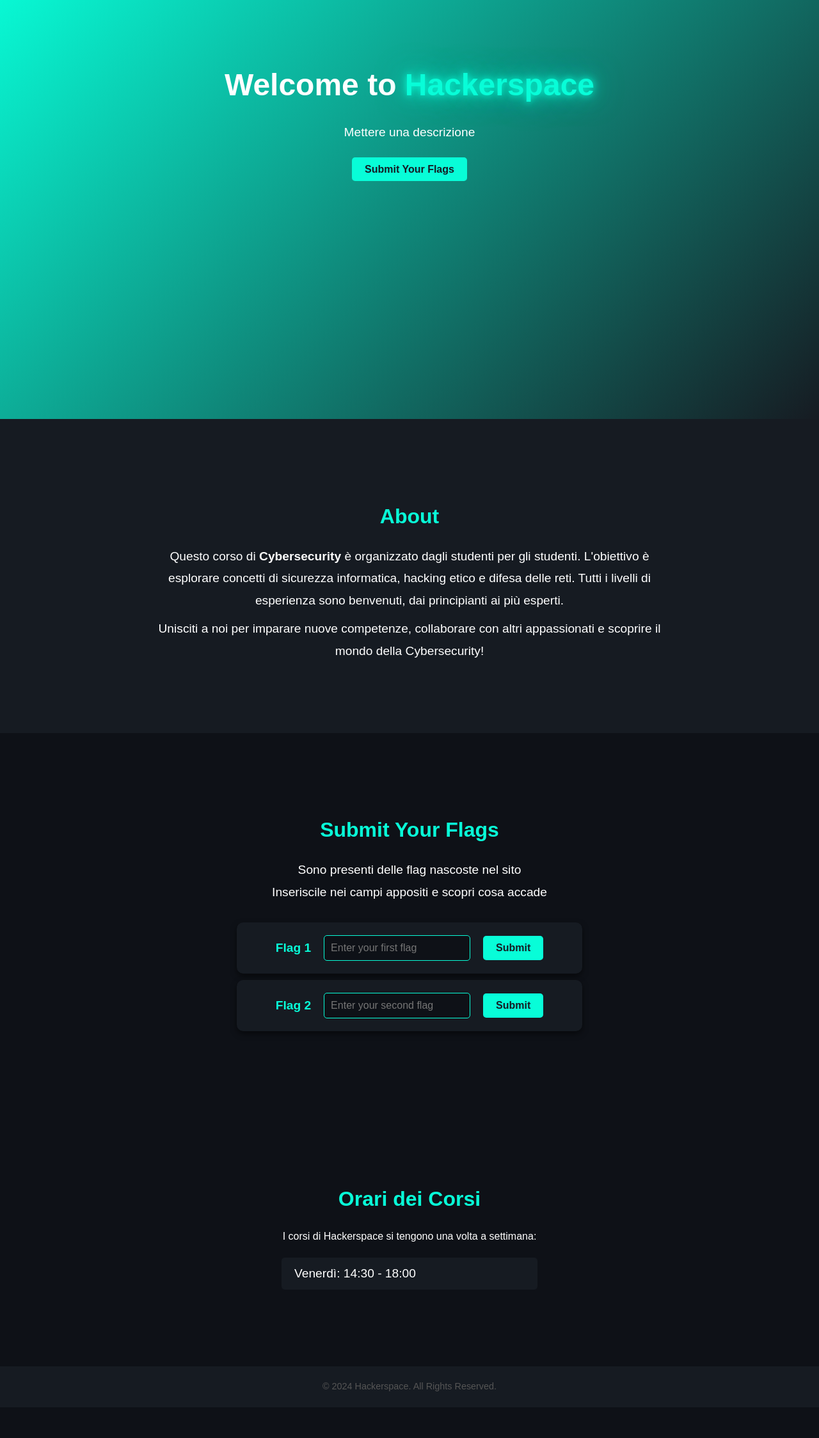
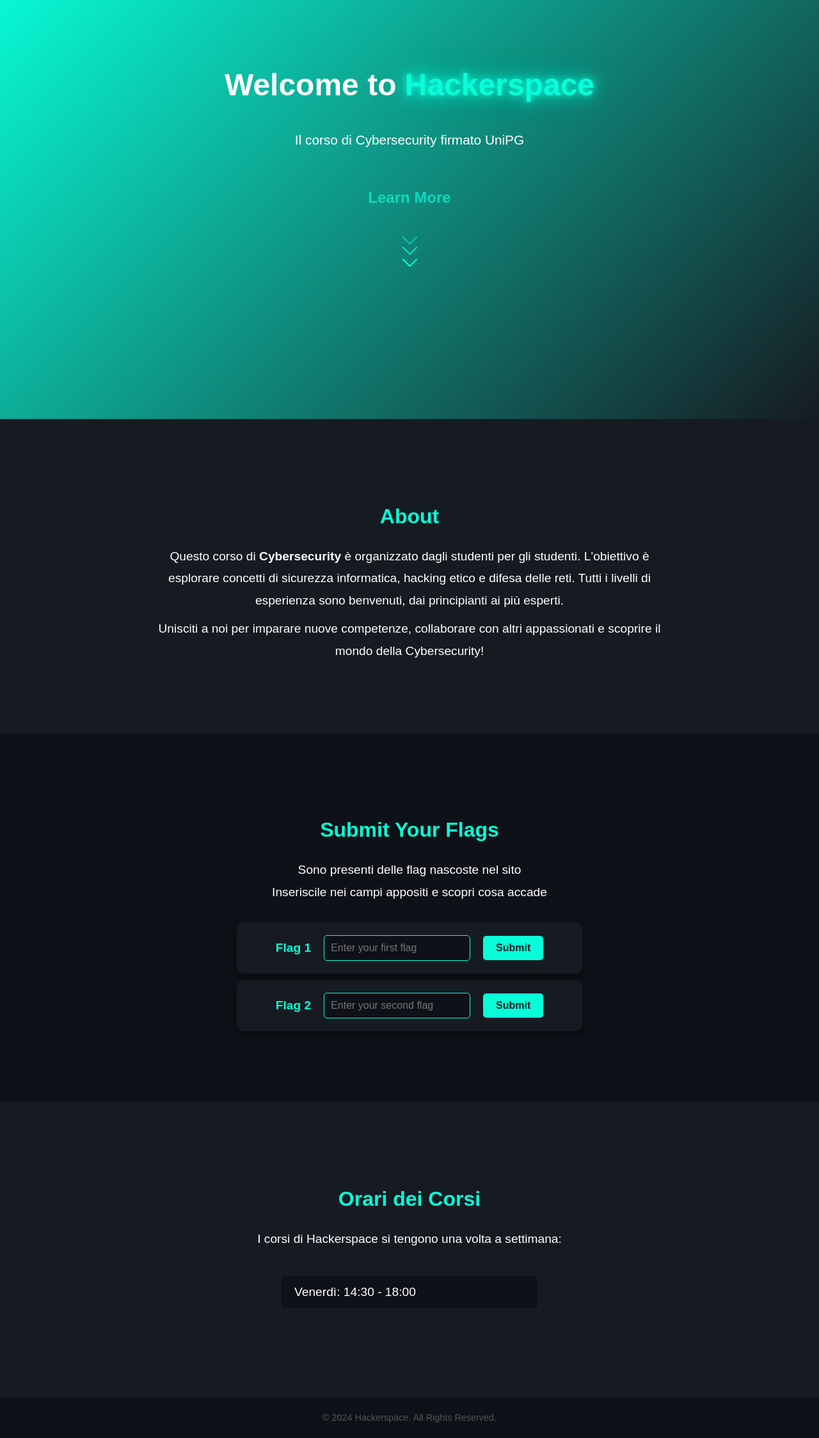
Before and after one commit to IngrifHackTeam/Hackerspace, a Flask app: page / in a window 1280 px wide. Shown: the part 145-2393 px from the top of the page at 64% size. Before the commit the page ends 2320 px from the top, so only its background shows below. Run offline with Flask 3, Linux system fonts and the light colour scheme.

Commit message:
correzione css e html

```diff
--- a/flask_app/static/css/style.css
+++ b/flask_app/static/css/style.css
@@ -22,6 +22,7 @@ header {
     position: sticky;
     top: 0;
     z-index: 1000;
+    user-select: none;
 }
 
 header .logo {
@@ -74,6 +75,7 @@ header nav a:hover {
     position: relative; /* Aggiunto per permettere il posizionamento assoluto delle bolle */
     overflow: hidden; /* Nasconde gli oggetti che escono dalla sezione */
     height: 500px; /* Altezza definita per Hero */
+    user-select: none;
 }
 
 /* Effetto di glow sul titolo */
@@ -106,24 +108,103 @@ header nav a:hover {
     }
 }
 
-
-#hero p {
-    font-size: 1.2rem;
-    margin-bottom: 30px;
+.hero-introduzione {
+    font-size: 1.3rem;
+    padding-top: 10px;
+    color: white;
 }
 
-#hero .btn {
-    padding: 10px 20px;
-    background: #08fdd8;
-    color: #161b22;
-    font-weight: bold;
-    border-radius: 5px;
-    transition: background 0.3s, transform 0.2s;
+/* Contenitore generale di Learn More */
+.learn-more-container {
+    display: inline-block; /* Mantiene la scritta inline ma come un contenitore */
+    position: relative; /* Necessario per attivare hover su tutto il contenitore */
+    padding: 10px 100px 10px 100px; /* Padding per estendere l'area sensibile */
+
+
 }
 
-#hero .btn:hover {
-    background: #f72585;
-    transform: scale(1.1);
+/* Scritta "Learn More" */
+.learn-more-to-about {
+    font-size: 1.5rem;
+    font-weight: bold;
+    color: #08fdd8;
+    text-shadow: none; /* Nessuna ombra di default */
+    transition: opacity 0.3s ease-in-out; /* Transizione per l'opacità */
+    opacity: 0.7; /* Partenza con opacità ridotta */
+}
+
+/* Effetto hover e focus sul contenitore */
+.learn-more-container:hover .learn-more-to-about,
+.learn-more-container:focus-within .learn-more-to-about {
+    text-shadow:
+        0px 0px 8px rgba(8, 253, 216, 0.8),
+        0px 0px 20px rgba(8, 253, 216, 0.6),
+        0px 0px 40px rgba(8, 253, 216, 0.4);
+    animation: pulsate 1.5s infinite ease-in-out; /* Attiva l'animazione pulsante */
+    opacity: 1; /* Opacità piena al passaggio del mouse */
+}
+
+/* Animazione pulsate */
+@keyframes pulsate {
+    0%, 100% {
+        text-shadow:
+            0px 0px 8px rgba(8, 253, 216, 0.8),
+            0px 0px 20px rgba(8, 253, 216, 0.6),
+            0px 0px 40px rgba(8, 253, 216, 0.4);
+    }
+    50% {
+        text-shadow:
+            0px 0px 12px rgba(8, 253, 216, 1),
+            0px 0px 30px rgba(8, 253, 216, 0.8),
+            0px 0px 50px rgba(8, 253, 216, 0.6);
+    }
+}
+
+
+/* Contenitore delle frecce */
+.arrows-to-about {
+    display: flex;
+    flex-direction: column;
+    align-items: center;
+    gap: 5px;
+    margin-top: 10px;
+}
+
+/* Singola freccia */
+.arrow-to-about {
+    width: 15px;
+    height: 15px;
+    border-right: 2px solid #08fdd8;
+    border-bottom: 2px solid #08fdd8;
+    transform: rotate(45deg);
+    animation: float-to-about 1.5s infinite ease-in-out;
+}
+
+/* Animazione per la freccia */
+.arrow-to-about:nth-child(1) {
+    animation-delay: 0s;
+}
+.arrow-to-about:nth-child(2) {
+    animation-delay: 0.3s;
+}
+.arrow-to-about:nth-child(3) {
+    animation-delay: 0.6s;
+}
+
+/* Effetto di fluttuazione */
+@keyframes float-to-about {
+    0% {
+        transform: translateY(0) rotate(45deg);
+        opacity: 1;
+    }
+    50% {
+        transform: translateY(10px) rotate(45deg);
+        opacity: 0.5;
+    }
+    100% {
+        transform: translateY(0) rotate(45deg);
+        opacity: 1;
+    }
 }
 
 /* About section */
@@ -132,6 +213,11 @@ header nav a:hover {
     text-align: center;
     background: #161b22; /* Colore di sfondo più scuro */
     color: #ffffff;
+}
+
+#about ::selection {
+    background-color: #08fdd8;
+    color: #161b22;
 }
 
 #about h2 {
@@ -169,6 +255,11 @@ header nav a:hover {
 #submit {
     padding: 100px 20px;
     text-align: center;
+}
+
+#submit ::selection {
+    background-color: #08fdd8;
+    color: #0e1117;
 }
 
 #submit h2 {
@@ -284,8 +375,13 @@ form .btn:hover {
 #orari {
     padding: 100px 20px;
     text-align: center;
-    background: #0e1117;
+    background: #161b22;
     color: #ffffff;
+}
+
+#orari ::selection {
+    background-color: #08fdd8;
+    color: #161b22;
 }
 
 #orari h2 {
@@ -294,17 +390,27 @@ form .btn:hover {
     color: #08fdd8;
 }
 
+#orari p {
+    font-size: 1.2rem;
+    line-height: 1.8;
+    max-width: 800px;
+    margin-top: 20px;
+    margin-left: auto;
+    margin-right: auto;
+    margin-bottom: 30px;
+}
+
 #orari ul {
     list-style: none;
     padding: 0;
-    margin: 20px auto;
+    margin: 40px auto;
     max-width: 400px;
     text-align: left;
 }
 
 #orari ul li {
     font-size: 1.2rem;
-    background: #161b22;
+    background: #0e1117;
     margin: 10px 0;
     padding: 10px 20px;
     border-radius: 5px;
@@ -318,7 +424,7 @@ form .btn:hover {
     bottom: 30px;
     right: 30px;
     background-color: #08fdd8; /* Colore iniziale */
-    color: white;
+    color: 161b22;
     border: none;
     border-radius: 50%;
     padding: 10px 15px;
@@ -337,20 +443,24 @@ form .btn:hover {
 
 .scroll-to-top-btn:hover {
     background-color: #f72585; /* Cambia colore al passaggio */
+    color: white;
 }
-
 
 
 /* Footer */
 footer {
     text-align: center;
     padding: 20px;
-    background: #161b22;
     color: #555;
     font-size: 0.9rem;
     margin-top: auto;
 }
 
+footer ::selection {
+    background-color: #08fdd8;
+    color: #161b22;
+}
+
 footer p {
     margin: 0;
 }
--- a/flask_app/templates/index.html
+++ b/flask_app/templates/index.html
@@ -13,7 +13,7 @@
 
 
     <!-- I don't remember what is this, but it seems important: 123-456-789 -->
-    <!--sembra che cambi ogni volta il pin-->
+
 
     <link rel="stylesheet" href="https://cdnjs.cloudflare.com/ajax/libs/font-awesome/6.0.0-beta3/css/all.min.css">
 
@@ -39,15 +39,15 @@
 
     <section id="hero">
         <h1>Welcome to <span>Hackerspace</span></h1>
-        <p>Mettere una descrizione</p>
-        <a href="#submit" class="btn">Submit Your Flags</a>
-
-
-
-        <div class="lava-bubble"></div>
-        <div class="lava-bubble"></div>
-        <div class="lava-bubble"></div>
-        <div class="lava-bubble"></div>
+        <p class="hero-introduzione">Il corso di Cybersecurity firmato UniPG</p>
+        <a href="#about" class="learn-more-container">
+            <p class="learn-more-to-about">Learn More</p>
+            <div class="arrows-to-about">
+                <span class="arrow-to-about"></span>
+                <span class="arrow-to-about"></span>
+                <span class="arrow-to-about"></span>
+            </div>
+        </a>
     </section>
 
     <section id="about">
```
